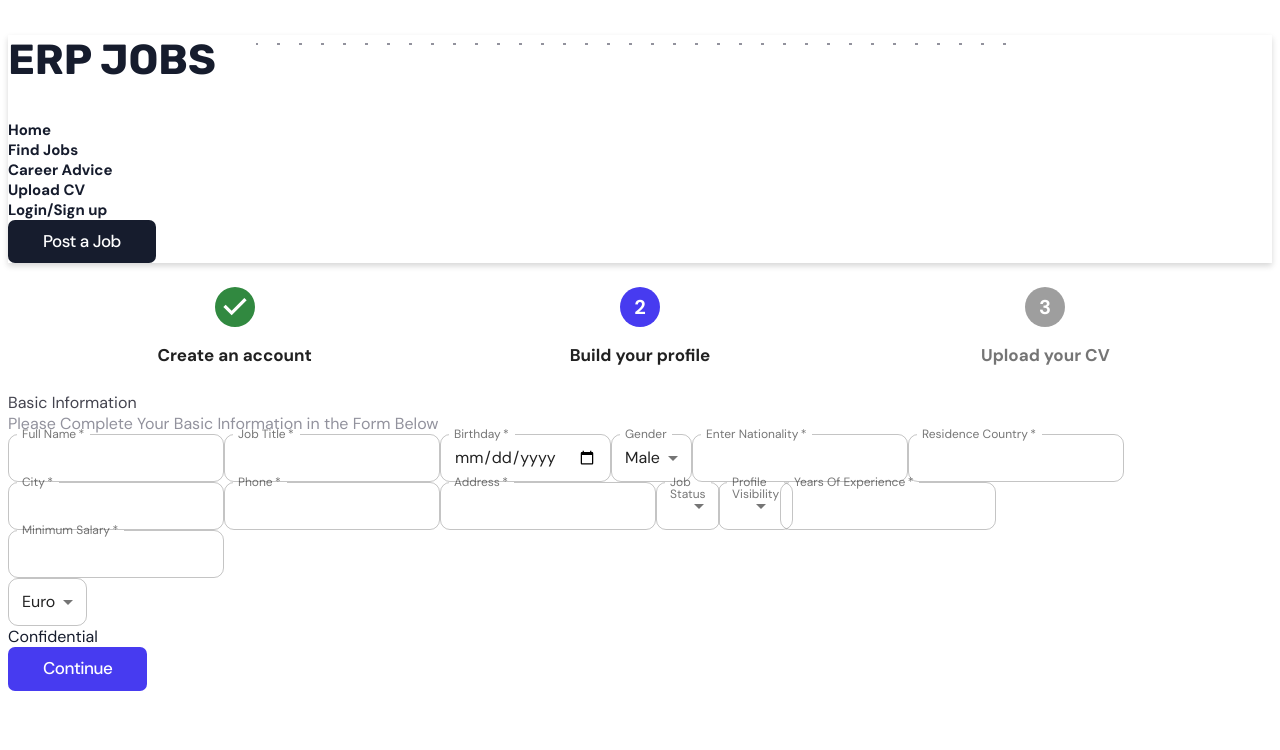
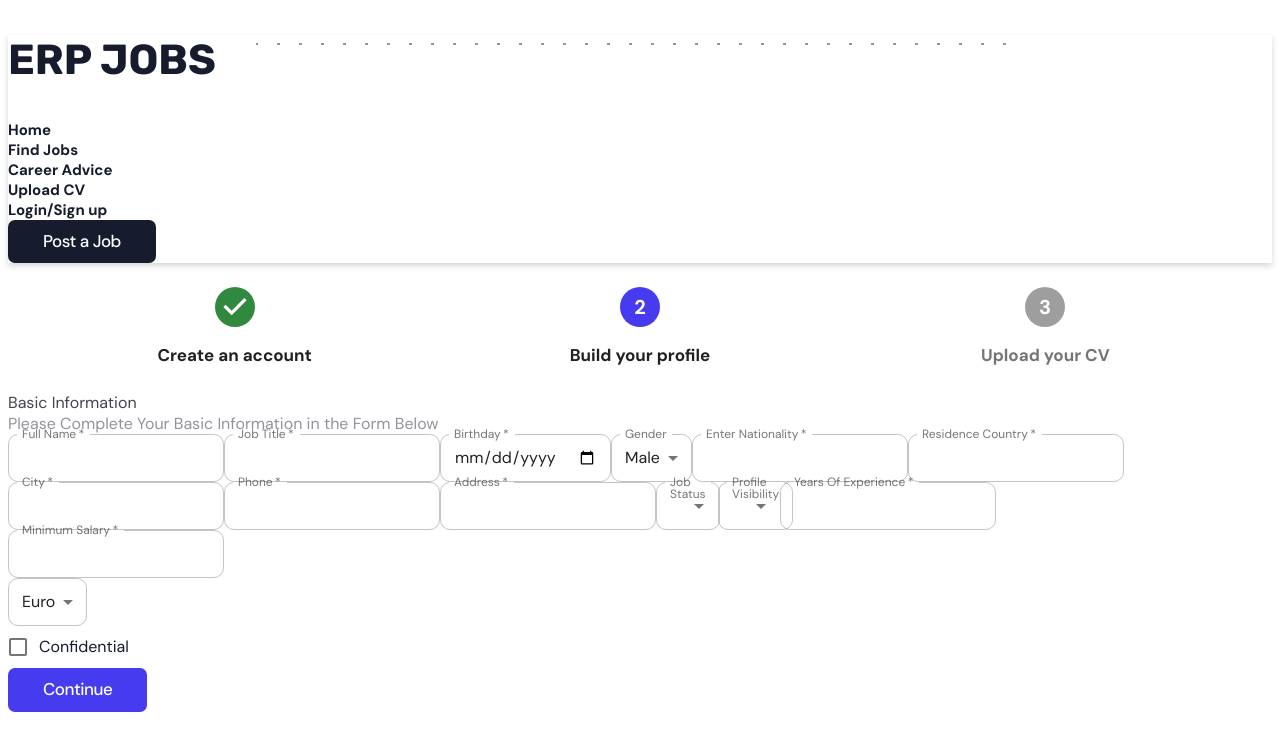
Before and after one commit to shahbazpro2/erp_jobs, a Next.js app: page /register/user in a window 1280 px wide. Both pictures are taken after typing "Sample", "name@example.com", "Sample123" into the empty fields and a click on the button "Continue". Shown: the top 750 px of the page. Built offline with nearby package versions, Linux system fonts and the light colour scheme.

Commit message:
Add checkbox

```diff
--- a/components/userAuth/singup/stepper/stepperContent/step2/Step2.tsx
+++ b/components/userAuth/singup/stepper/stepperContent/step2/Step2.tsx
@@ -1,4 +1,4 @@
-import { Button, FormControl, MenuItem, Select, TextField } from '@material-ui/core'
+import { Button, Checkbox, FormControl, FormControlLabel, MenuItem, Select, TextField } from '@material-ui/core'
 import React, { ChangeEvent, Dispatch, SetStateAction, SyntheticEvent, useState } from 'react'
 import BoxWrapper from '../../../../../common/boxWrapper/BoxWrapper'
 import validateEmail from '../../../../../functions/emailValidation'
@@ -78,9 +78,12 @@ const Step2 = ({ setActiveStep }: Props) => {
                                 <TextField
                                     id="outlined-select-gender"
                                     select
+                                    value="male"
                                     label="Gender"
-                                    value="male"
                                     variant="outlined"
+                                    InputLabelProps={{
+                                        shrink: true,
+                                    }}
 
                                 >
                                     <MenuItem value={'male'}>Male</MenuItem>
@@ -190,7 +193,6 @@ const Step2 = ({ setActiveStep }: Props) => {
                                 />
                                 <div className="grid grid-cols-12 gap-3">
                                     <div className="col-span-7">
-
                                         <TextField
                                             required
                                             error={inputError && !state.password ? true : false}
@@ -222,7 +224,10 @@ const Step2 = ({ setActiveStep }: Props) => {
                                         </TextField>
                                     </div>
 
-                                    <div className="flex items-center text-sm">Confidential</div>
+                                    <FormControlLabel
+                                        control={<Checkbox name="confidential" color="primary" />}
+                                        label="Confidential"
+                                    />
 
                                 </div>
 
```
